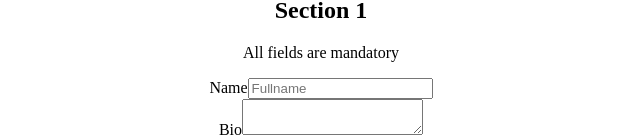
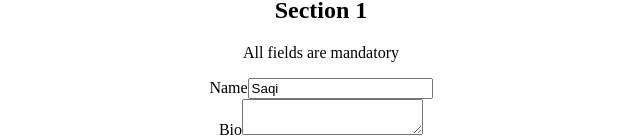
Before and after one commit to SaqibSattar/react-testing, a React (Vite) app: page / in a window 1280 px wide. Shown: the part 123-260 px from the top of the page, without its empty margins (319-959 px from the left). Built offline with nearby package versions, Linux system fonts and the light colour scheme.

Commit message:
getByDisplayValue

```diff
--- a/src/components/application/Application.tsx
+++ b/src/components/application/Application.tsx
@@ -7,7 +7,7 @@ export const Application = () => {
       <form>
         <div>
           <label htmlFor="name">Name</label>
-          <input type="text" id="name" placeholder="Fullname" />
+          <input type="text" id="name" placeholder="Fullname" value="Saqi" onChange={() => {}} />
         </div>
         <div>
           <label htmlFor="bio">Bio</label>
```
Also changed, not shown: 1 other file (tests, documents, lock files or other folders).
